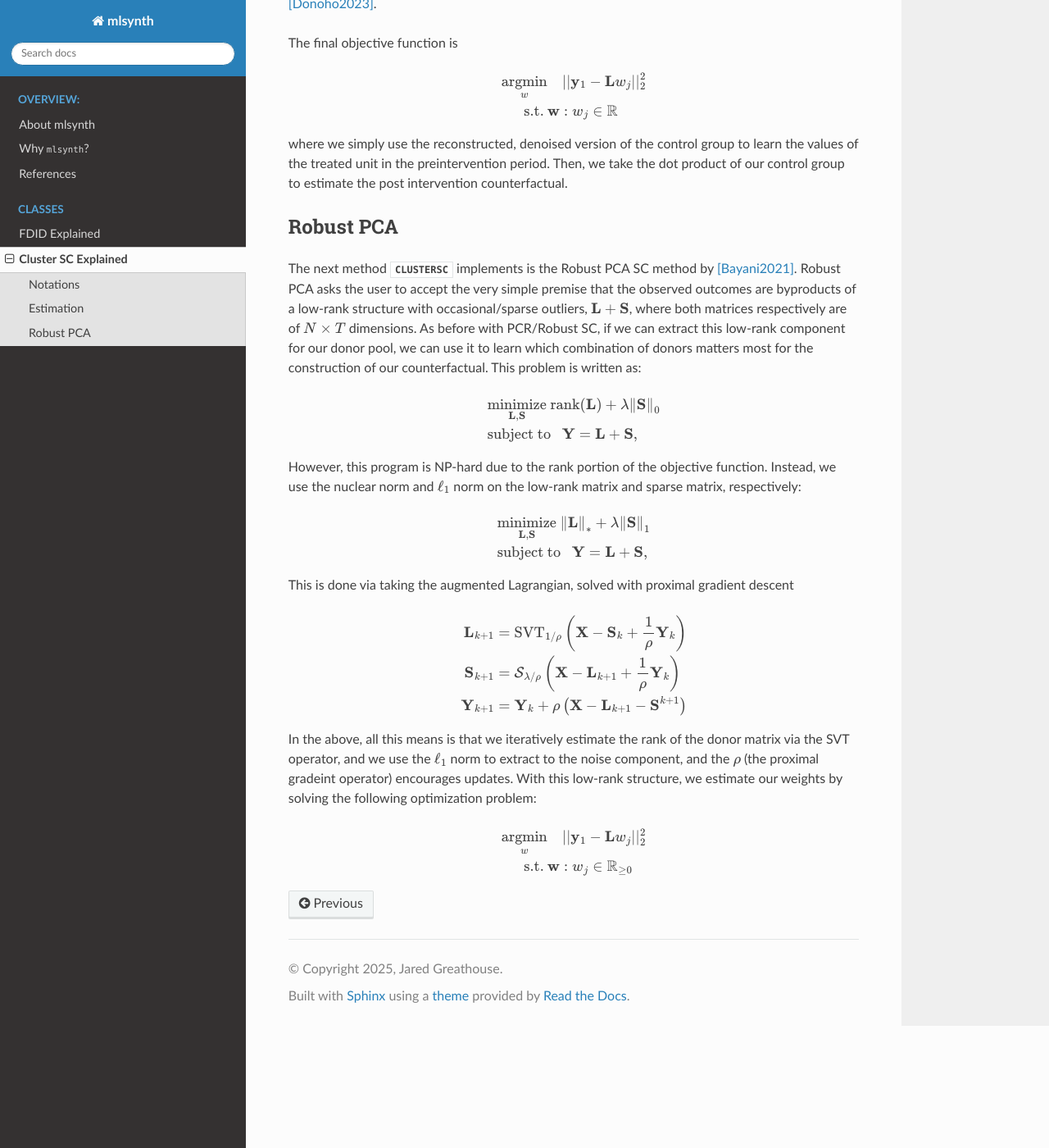
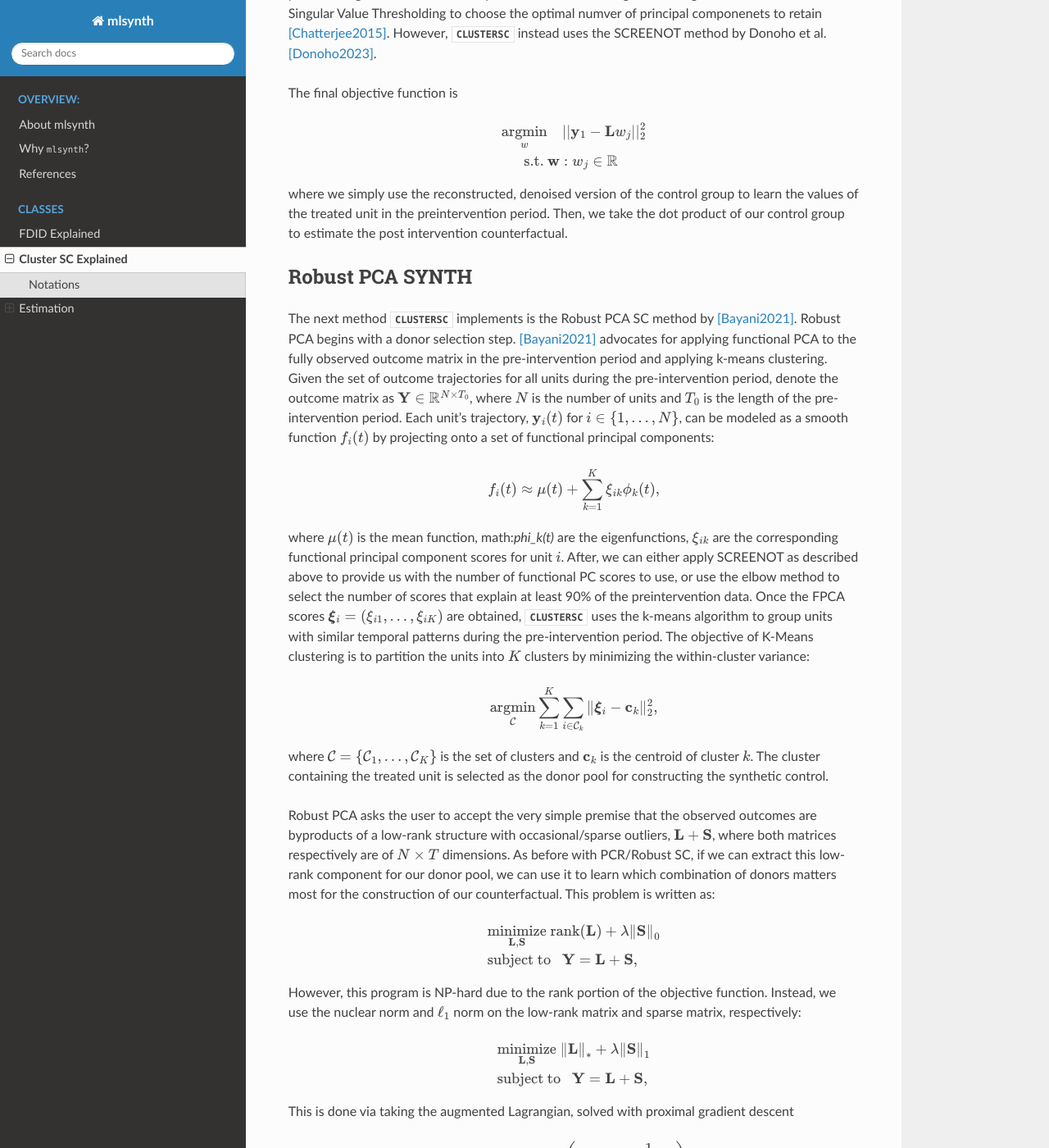
Before and after one commit to jgreathouse9/mlsynth, a Sphinx documentation site: the page built from docs/clustersc.rst, in a window 1280 px wide and 1400 px high, scrolled down 1877 px. Shown: the whole window at 82% size. Built offline with Sphinx 7.4.7 and the Read the Docs theme 3.1.0, drawn with Linux system fonts in a browser that asks for light colours; pages that are not in the unit, such as notebooks, are missing from menus.

Commit message:
Update clustersc.rst

```diff
--- a/docs/clustersc.rst
+++ b/docs/clustersc.rst
@@ -64,10 +67,23 @@
 
 where we simply use the reconstructed, denoised version of the control group to learn the values of the treated unit in the preintervention period. Then, we take the dot product of our control group to estimate the post intervention counterfactual.
 
-Robust PCA
+Robust PCA SYNTH
 ----------------
 
-The next method :class:`CLUSTERSC` implements is the Robust PCA SC method by [Bayani2021]_. Robust PCA asks the user to accept the very simple premise that the observed outcomes are byproducts of a low-rank structure with occasional/sparse outliers, :math:`\mathbf{L} + \mathbf{S}`, where both matrices respectively are of :math:`N \times T` dimensions. As before with PCR/Robust SC, if we can extract this low-rank component for our donor pool, we can use it to learn which combination of donors matters most for the construction of our counterfactual. This problem is written as:
+The next method :class:`CLUSTERSC` implements is the Robust PCA SC method by [Bayani2021]_. Robust PCA  begins with a donor selection step. [Bayani2021]_ advocates for applying functional PCA to the fully observed outcome matrix in the pre-intervention period and applying k-means clustering. Given the set of outcome trajectories for all units during the pre-intervention period, denote the outcome matrix as :math:`\mathbf{Y} \in \mathbb{R}^{N \times T_0}`, where :math:`N` is the number of units and :math:`T_0` is the length of the pre-intervention period. Each unit's trajectory, :math:`\mathbf{y}_i(t)` for :math:`i \in \{1, \ldots, N\}`, can be modeled as a smooth function :math:`f_i(t)` by projecting onto a set of functional principal components:
+
+.. math::
+   f_i(t) \approx \mu(t) + \sum_{k=1}^{K} \xi_{ik} \phi_k(t),
+
+where :math:`\mu(t)` is the mean function, math:`\phi_k(t)` are the eigenfunctions, :math:`\xi_{ik}` are the corresponding functional principal component scores for unit :math:`i`. After, we can either apply SCREENOT as described above to provide us with the number of functional PC scores to use, or use the elbow method to select the number of scores that explain at least 90% of the preintervention data. Once the FPCA scores :math:`\boldsymbol{\xi}_i = (\xi_{i1}, \ldots, \xi_{iK})` are obtained, :class:`CLUSTERSC` uses the k-means algorithm to group units with similar temporal patterns during the pre-intervention period. The objective of K-Means clustering is to partition the units into :math:`K` clusters by minimizing the within-cluster variance:
+
+.. math::
+   \underset{\mathcal{C}}{\mathrm{argmin}} \sum_{k=1}^{K} \sum_{i \in \mathcal{C}_k} \|\boldsymbol{\xi}_i - \mathbf{c}_k\|_2^2,
+
+where :math:`\mathcal{C} = \{\mathcal{C}_1, \ldots, \mathcal{C}_K\}` is the set of clusters and :math:`\mathbf{c}_k` is the centroid of cluster :math:`k`. The cluster containing the treated unit is selected as the donor pool for constructing the synthetic control.
+
+
+Robust PCA asks the user to accept the very simple premise that the observed outcomes are byproducts of a low-rank structure with occasional/sparse outliers, :math:`\mathbf{L} + \mathbf{S}`, where both matrices respectively are of :math:`N \times T` dimensions. As before with PCR/Robust SC, if we can extract this low-rank component for our donor pool, we can use it to learn which combination of donors matters most for the construction of our counterfactual. This problem is written as:
 
 .. math::
 
```
Also changed, not shown: other parts of docs/clustersc.rst (+3 -0 lines).
